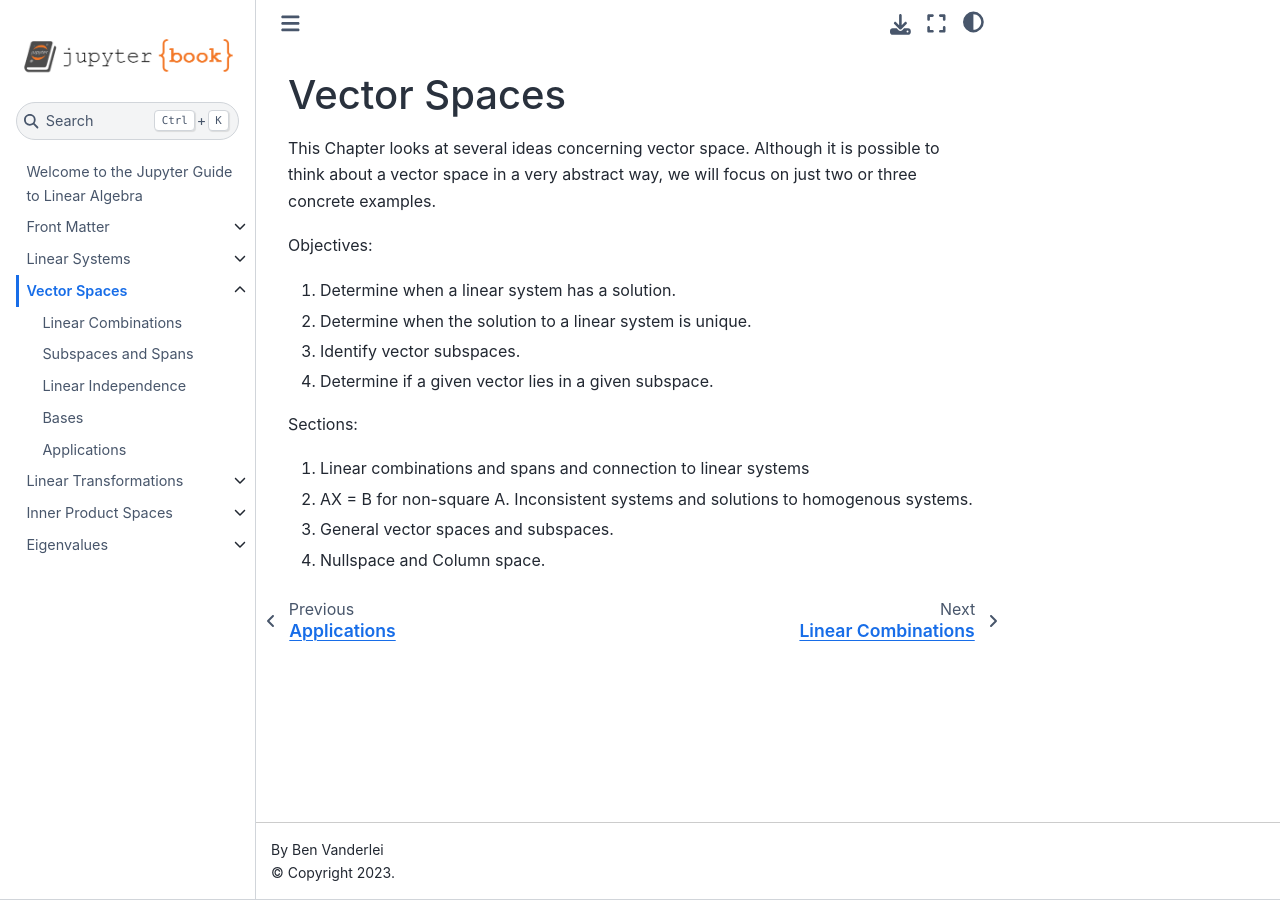
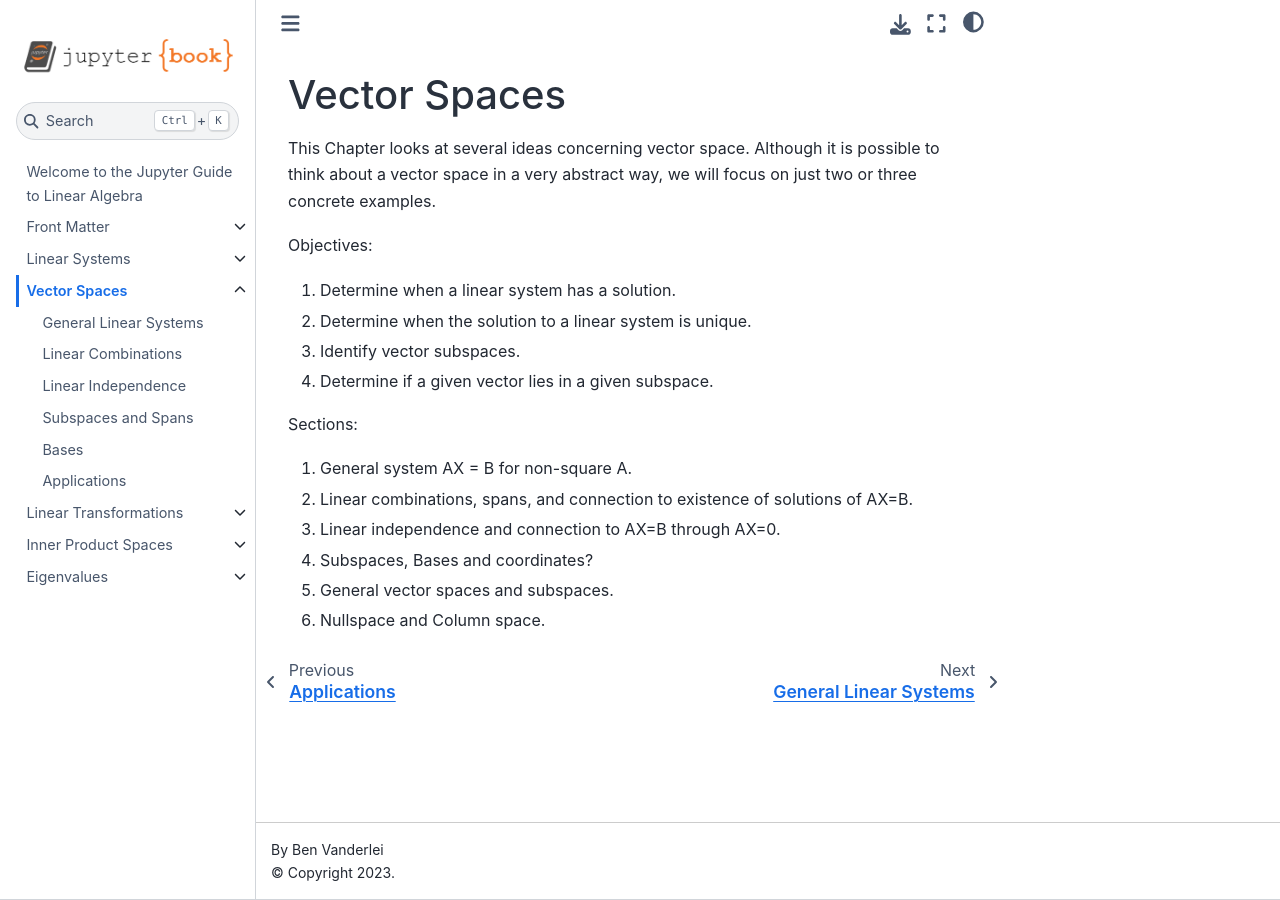
Before and after one commit to bvanderlei/jupyter-guide-to-linear-algebra, a Jupyter Book: the page built from VectorSpaces.md, in a window 1280 px wide. Built offline with Jupyter Book 1.0.4 settings and Sphinx 7.4.7 and the Sphinx Book theme 1.1.4, drawn with Linux system fonts in a browser that asks for light colours.

Commit message:
Added General Linear Systems section.

```diff
--- a/VectorSpaces.md
+++ b/VectorSpaces.md
@@ -13,7 +13,9 @@ Objectives:
 
 Sections:
 
-1. Linear combinations and spans and connection to linear systems
-2. AX = B for non-square A.  Inconsistent systems and solutions to homogenous systems.
-3. General vector spaces and subspaces.
-4. Nullspace and Column space.
+1. General system AX = B for non-square A.
+2. Linear combinations, spans, and connection to existence of solutions of AX=B.
+3. Linear independence and connection to AX=B through AX=0.
+4. Subspaces, Bases and coordinates?
+5. General vector spaces and subspaces.
+6. Nullspace and Column space.
--- a/_toc.yml
+++ b/_toc.yml
@@ -13,9 +13,10 @@
     - file: Applications
 - file: VectorSpaces
   sections:
+    - file: General_Linear_Systems
     - file: Linear_Combinations
+    - file: Linear_Independence
     - file: Subspaces_Spans
-    - file: Linear_Independence
     - file: Bases
     - file: Applications_VS
 - file: LinearTransformations
```
Also changed, not shown: Linear_Independence.md (deleted, +0 -4 lines), Gaussian_Elimination.ipynb, General_Linear_Systems.ipynb (added), Linear_Combinations.ipynb, Linear_Independence.ipynb (added).
